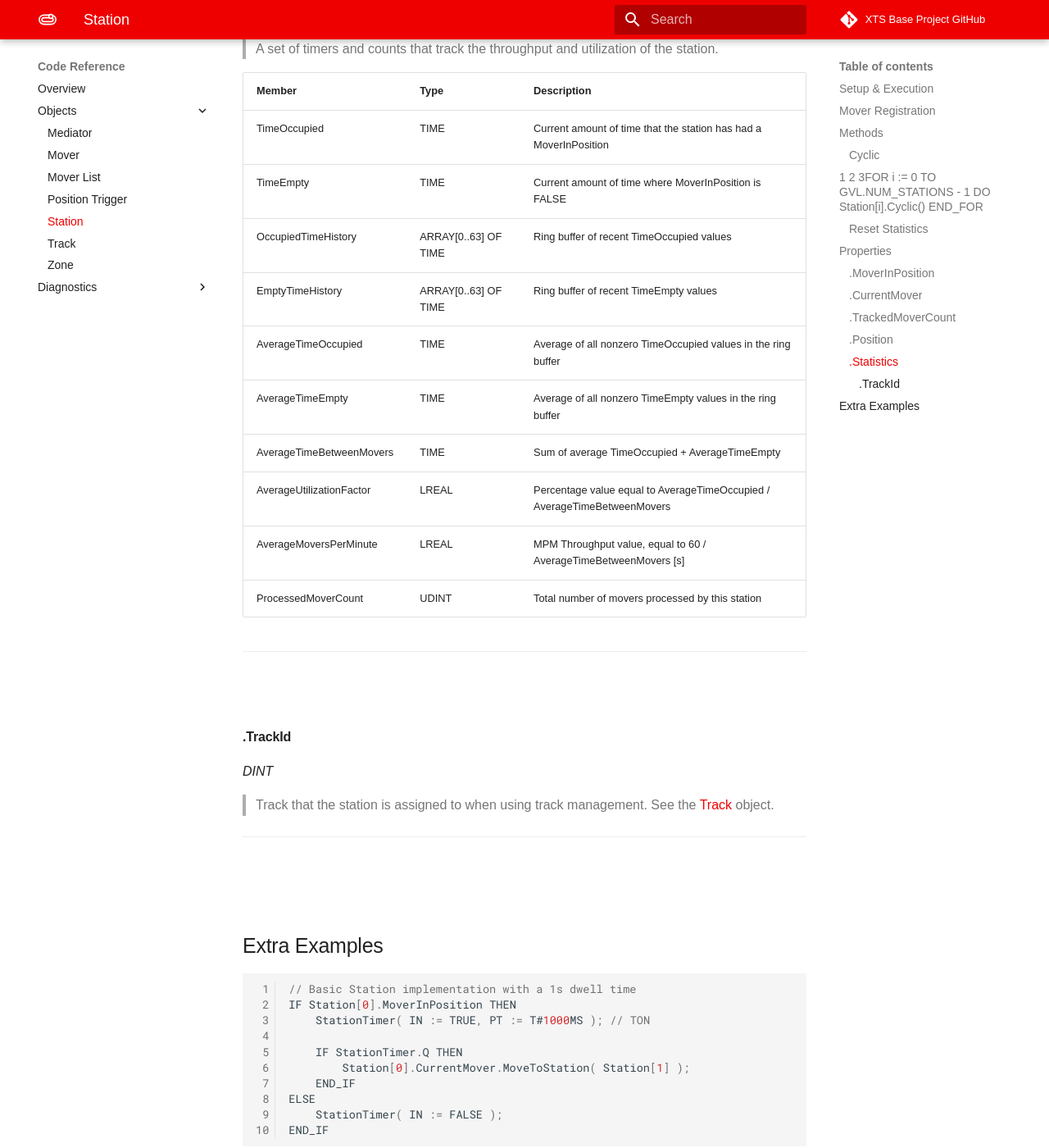
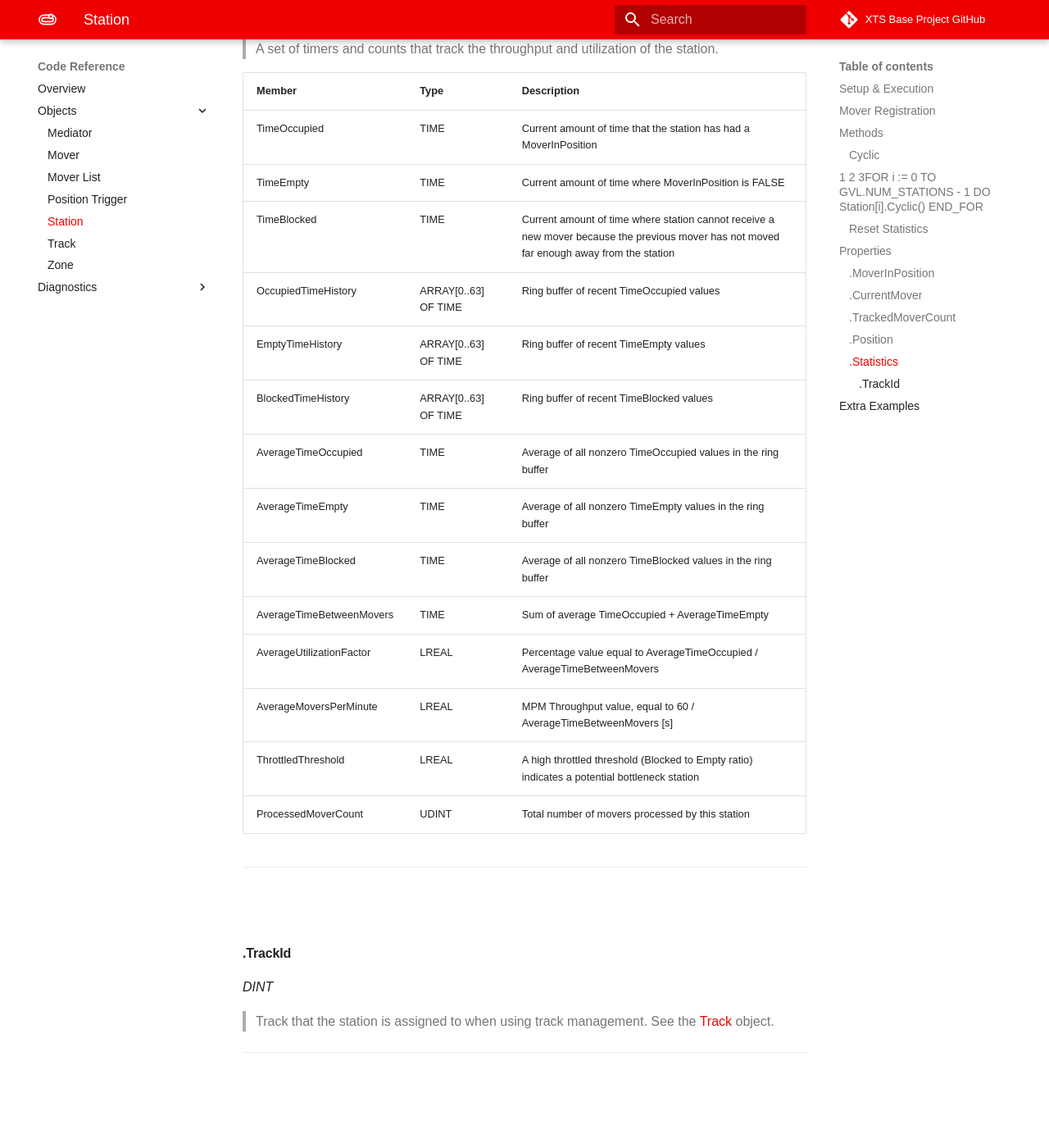
Before and after one commit to Beckhoff-USA-Community/XTS_Base, an MkDocs documentation site: the page built from Documentation/docs/CodeReference/Station.md, in a window 1280 px wide and 1400 px high, scrolled down 3246 px. Shown: the whole window at 82% size. Built offline with MkDocs 1.6.1 and Material for MkDocs 9.7.7, drawn with Linux system fonts in a browser that asks for light colours; some web fonts are replaced; comment, search, counter and statistics services are not loaded.

Commit message:
Add statistics for blocked and throttled

```diff
--- a/Documentation/docs/CodeReference/Station.md
+++ b/Documentation/docs/CodeReference/Station.md
@@ -128,13 +128,17 @@ It is recommended that all evaluations are nested inside IF checks for [.MoverIn
 |--|--|--|
 | TimeOccupied				| TIME |  Current amount of time that the station has had a MoverInPosition |
 | TimeEmpty | TIME |  Current amount of time where MoverInPosition is FALSE |
+| TimeBlocked | TIME | Current amount of time where station cannot receive a new mover because the previous mover has not moved far enough away from the station |
 | OccupiedTimeHistory | ARRAY[0..63] OF TIME | Ring buffer of recent TimeOccupied values |
 | EmptyTimeHistory | ARRAY[0..63] OF TIME |  Ring buffer of recent TimeEmpty values |
+| BlockedTimeHistory | ARRAY[0..63] OF TIME | Ring buffer of recent TimeBlocked values |
 | AverageTimeOccupied			| TIME |  Average of all nonzero TimeOccupied values in the ring buffer|
 | AverageTimeEmpty			| TIME |  Average of all nonzero TimeEmpty values in the ring buffer |
+| AverageTimeBlocked		| TIME |  Average of all nonzero TimeBlocked values in the ring buffer |
 | AverageTimeBetweenMovers	| TIME |  Sum of average TimeOccupied + AverageTimeEmpty |
 | AverageUtilizationFactor	| LREAL |  Percentage value equal to AverageTimeOccupied / AverageTimeBetweenMovers|
 | AverageMoversPerMinute		| LREAL |  MPM Throughput value, equal to 60 / AverageTimeBetweenMovers [s]	|
+| ThrottledThreshold		| LREAL |  A high throttled threshold (Blocked to Empty ratio) indicates a potential bottleneck station	|
 | ProcessedMoverCount		| UDINT |  Total number of movers processed by this station |
 
 
```
Also changed, not shown: 4 other files.
